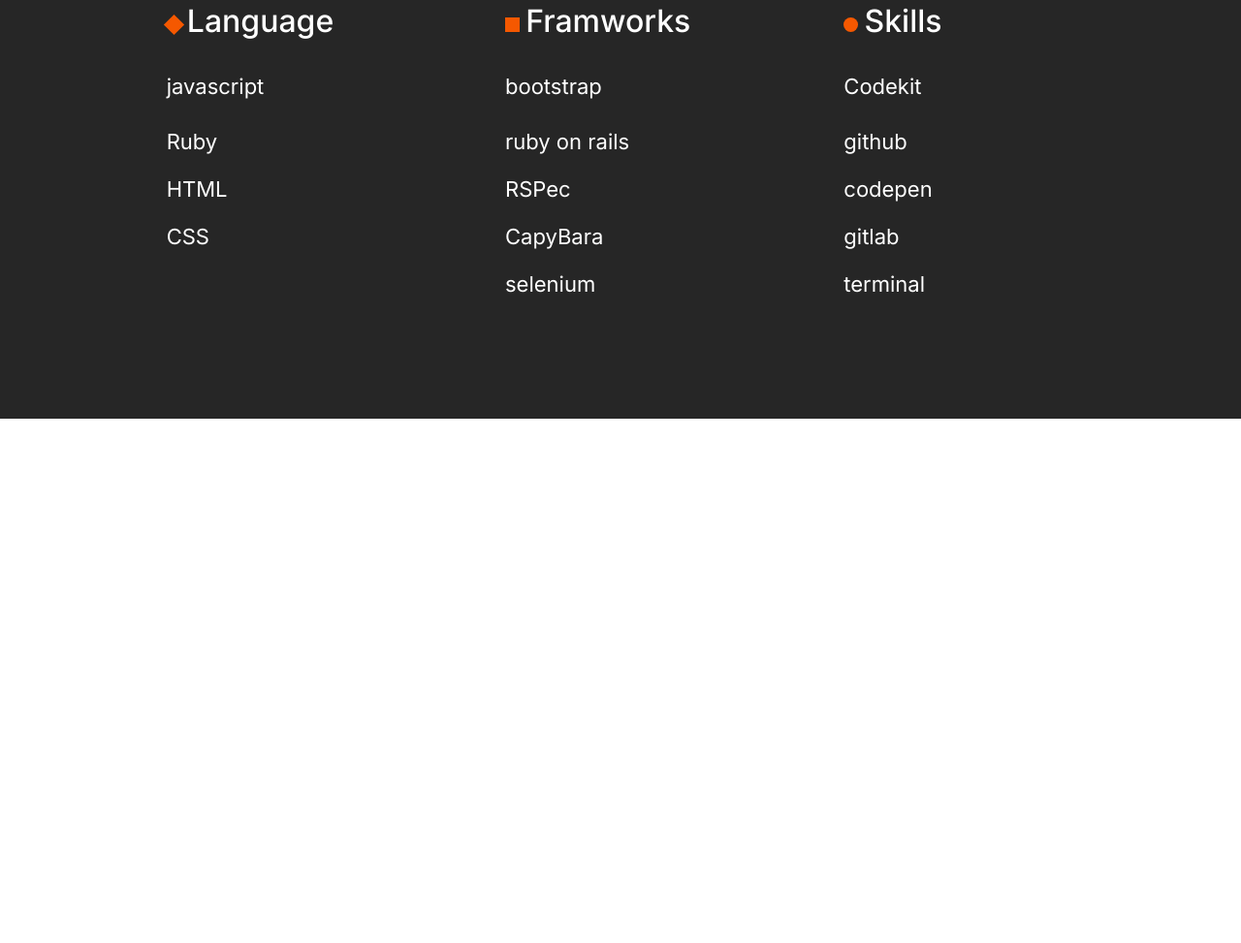
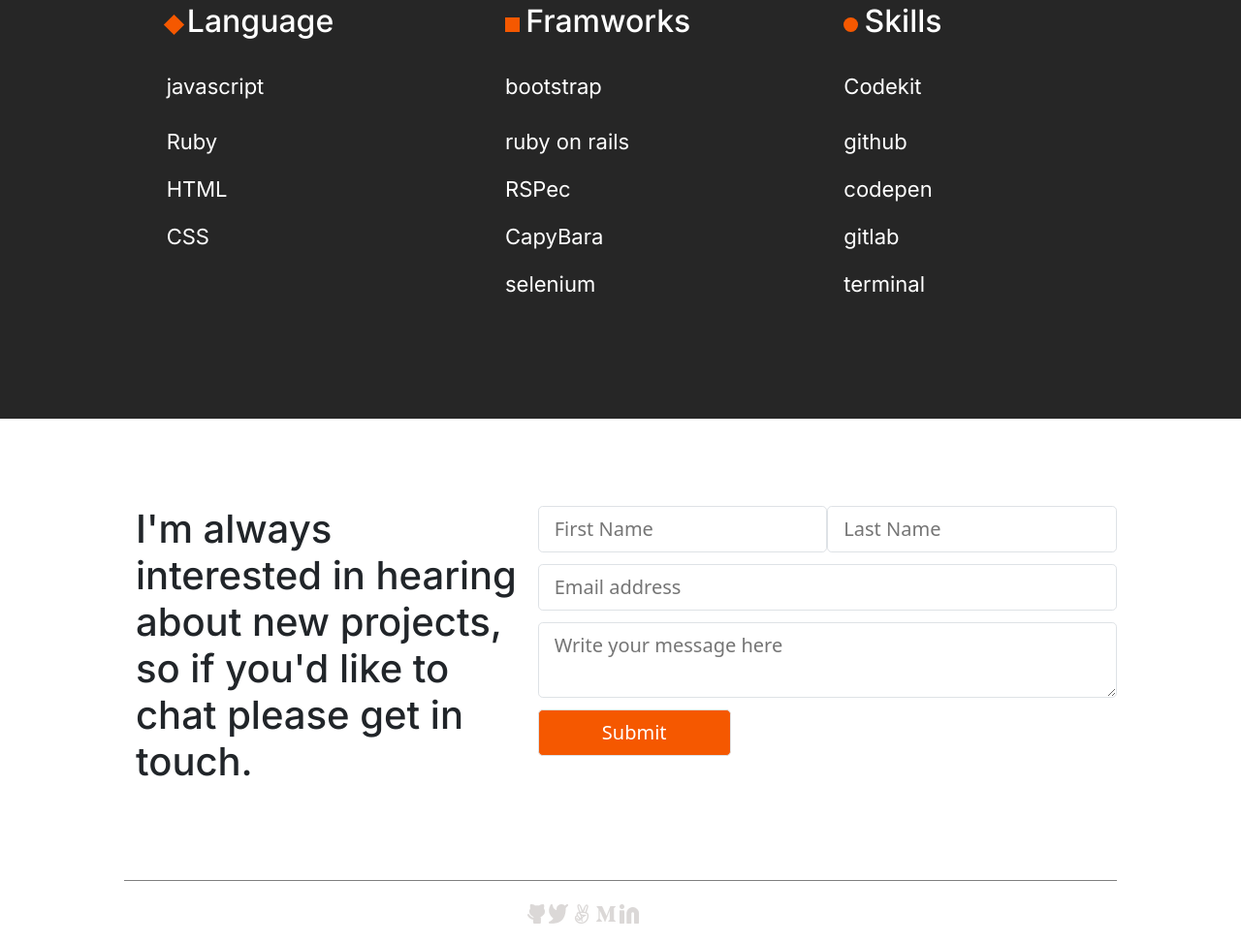
Before and after one commit to sntgopl/Bootstrap-Figma-Template, a website: page index.html in a window 1280 px wide. Shown: the part 3910-4883 px from the top of the page at 97% size. Before the commit the page ends 4342 px from the top, so only its background shows below. Drawn offline with nearby package versions, Linux system fonts and the light colour scheme.

Commit message:
Add form and footer

```diff
--- a/index.html
+++ b/index.html
@@ -156,5 +156,29 @@
                 </ul>
             </div>
         </div>
+        <div class="row" style="margin: 90px 10vw">
+            <div class="col-md-5">
+                <h2 style="font-family: 'Inter', serif; font-size: 40px">I'm always interested in hearing about new projects, so if you'd like to chat please get in touch.</h2>
+            </div>
+            <div class="col-md-7">
+                <form class="row" style="row-gap: 12px">
+                    <input class="col-md-6 form-control-lg border" type="text" name="fname" id="fname" placeholder="First Name">
+                    <input class="col-md-6 form-control-lg border" type="text" name="lname" id="lname" placeholder="Last Name">
+                    <input class="col-md-12 form-control-lg border" type="email" name="email" id="email" placeholder="Email address">
+                    <textarea class="col-md-12 form-control-lg border" placeholder="Write your message here"></textarea>
+                    <input class="col-md-4 form-control-lg border text-white" style="background-color: #f55800;" type="submit" placeholder="Get in touch">
+                </form>
+            </div>
+        </div>
+        <div style="width: 80vw; height: 1px; background: grey; margin: 0 10vw"></div>
+        <footer style="margin: 20px auto">
+            <ul class="col-md-4 " style="list-style:none; margin-left: 40%;">
+                <a href="#"><img src="images/github.png"></a>
+                <a href="#"><img src="images/twitter.png"></a>
+                <a href="#"><img src="images/peace.png"></a>
+                <a href="#"><img src="images/m.png"></a>
+                <a href="#"><img src="images/linkedin.png"></a>
+            </ul>
+        </footer>
     </body>
 </html>
```
